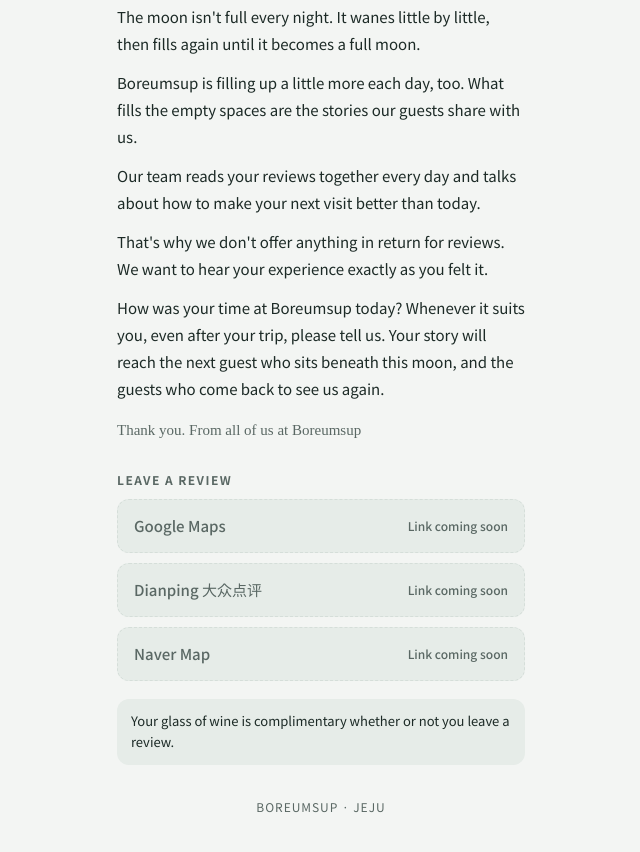
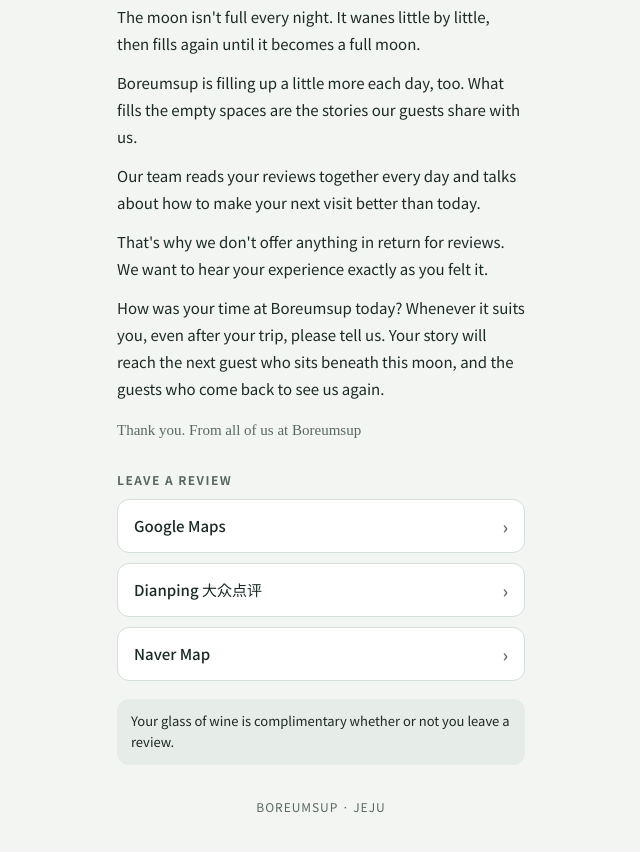
Before and after one commit to jihyo970206-dot/boreumsup-welcome, a plain HTML site: page index.html in a window 1280 px wide. Shown: the part 876-1728 px from the top of the page, without its empty margins (319-959 px from the left). Drawn offline with Linux system fonts and the light colour scheme; a web font is replaced by a local one.

Commit message:
Add files via upload

```diff
--- a/index.html
+++ b/index.html
@@ -159,7 +159,7 @@
   /* ===== 설정 =====
      LINKS: 매장 리뷰 페이지 주소 (google = 비즈니스 프로필 > 리뷰 받기에서 발급한 공식 리뷰 링크)
      GA_ID: Google Analytics 4 측정 ID (예: "G-XXXXXXX"). 외부 호스팅에 올렸을 때만 작동합니다. */
-  const LINKS = { naver: "", google: "", dianping: "" };
+  const LINKS = { naver: "https://naver.me/F1r2T6Oy", google: "https://share.google/WrmqrnarodhqoMafY", dianping: "https://m.dianping.com/shopinfo/H3uxKhJFgEYGxx9h" };
   const GA_ID = "";
 
   const NAMES = {
```
